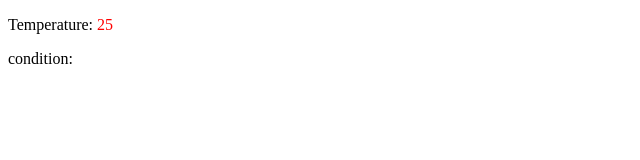
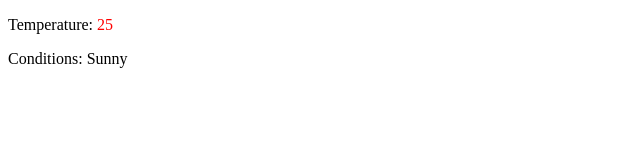
Before and after one commit to acciojob/conditional-weather-report-dahalerohit, a React app: page / in a window 1280 px wide. Shown: the top 160 px of the page, without its empty margins (0-640 px from the left). Built offline with nearby package versions, Linux system fonts and the light colour scheme.

Commit message:
Update WeatherDisplay.jsx

```diff
--- a/src/WeatherDisplay.jsx
+++ b/src/WeatherDisplay.jsx
@@ -15,7 +15,7 @@ return (
         </span>
     </p>
     <p>
-      condition: {weather.condition}
+      Conditions: {weather.Conditions}
     </p>
     </div>
 );
```
